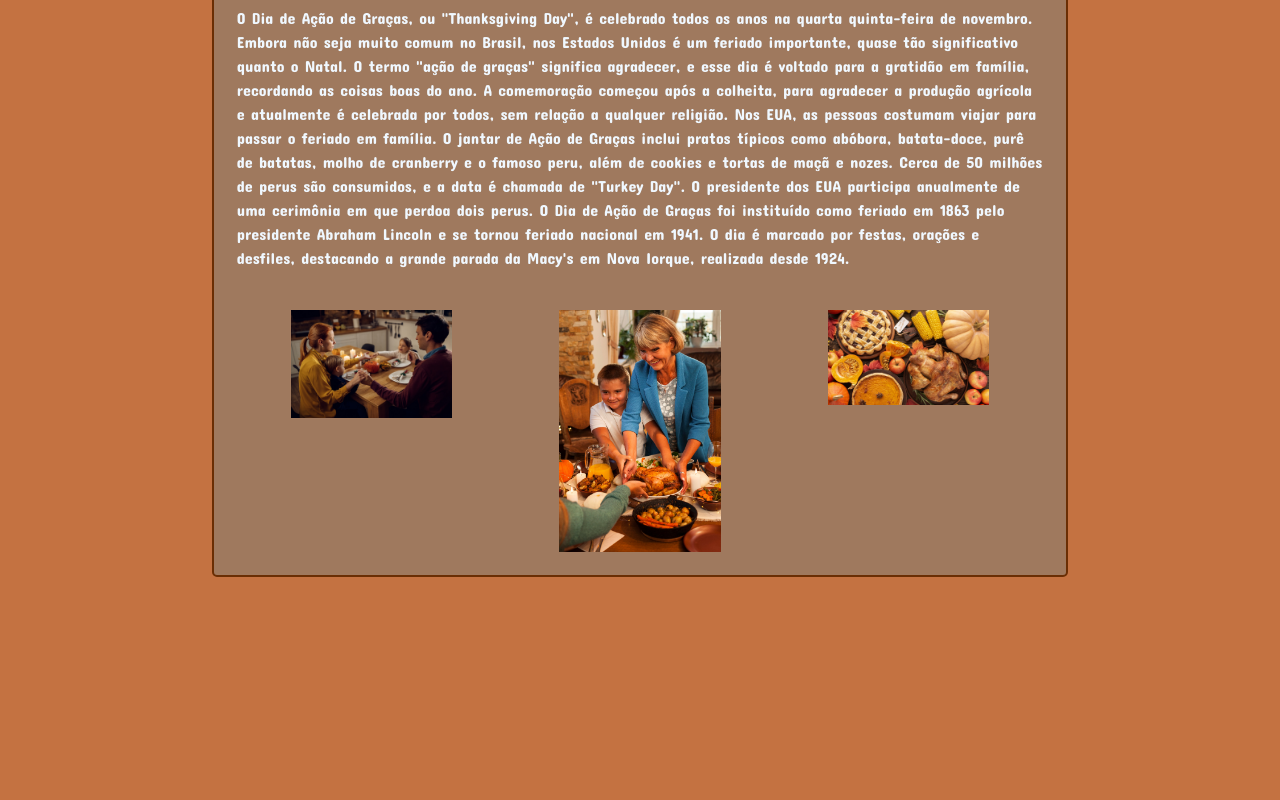
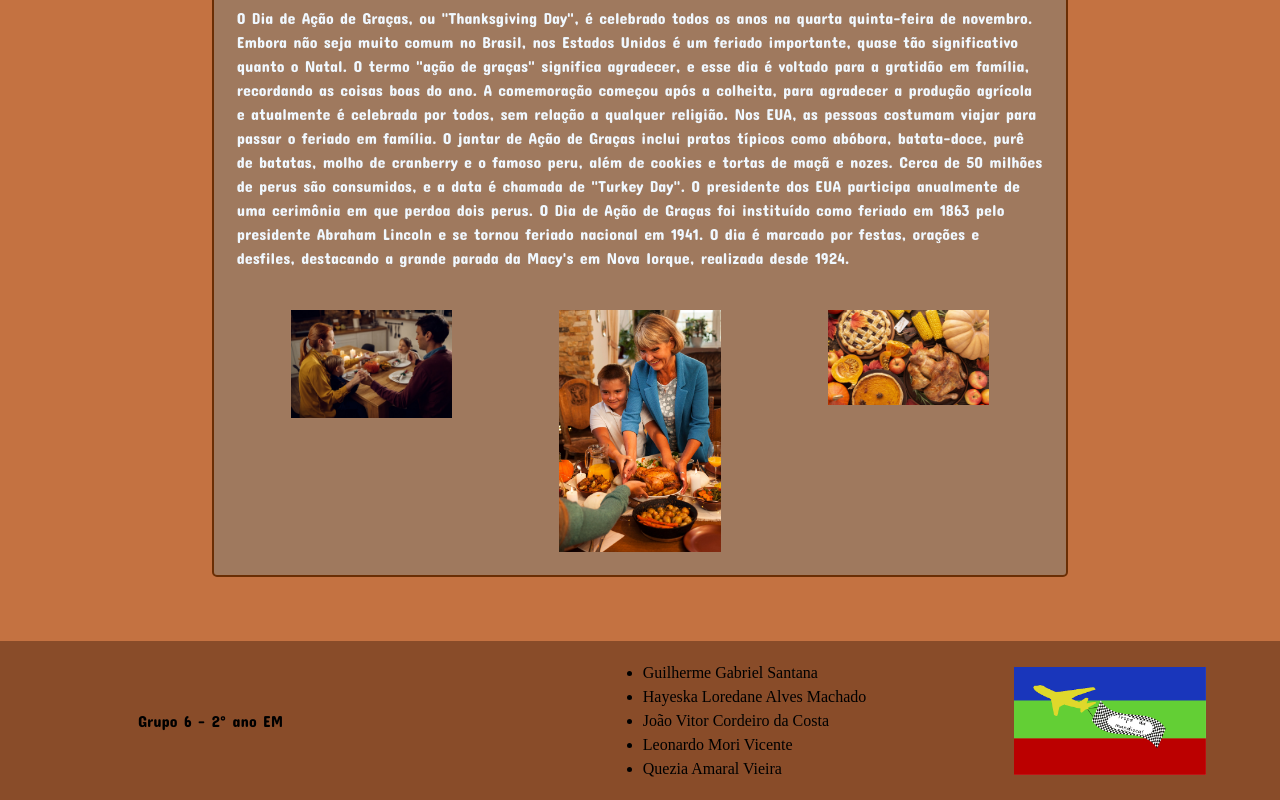
Before and after one commit to VieiraQuezia/Thanks-give, a plain HTML site: page frontEnd/acaoDeGracas.html in a window 1280 px wide. Shown: the part 1012-1812 px from the top of the page. Before the commit the page ends 1653 px from the top, so only its background shows below. Drawn offline with nearby package versions, Linux system fonts and the light colour scheme.

Commit message:
add footer nas outras paginas

```diff
--- a/frontEnd/acaoDeGracas.html
+++ b/frontEnd/acaoDeGracas.html
@@ -68,6 +68,20 @@
     </nav>
 </article>
 
+<footer class="footer">
+    <p>Grupo 6 - 2° ano EM</p>
+    <br>
+    <ul>
+    <li>Guilherme Gabriel Santana</li>
+    <li>Hayeska Loredane Alves Machado</li>
+    <li>João Vitor Cordeiro da Costa</li>
+    <li>Leonardo Mori Vicente</li>
+    <li>Quezia Amaral Vieira</li>
+    </ul>
+    <img src="./logo tropa da mandioca.png" alt="">
+</footer>
+
+
 
 
 
```
Also changed, not shown: frontEnd/gratidao.html (+14 -0 lines), frontEnd/msgGratidao.html (+14 -0 lines).
